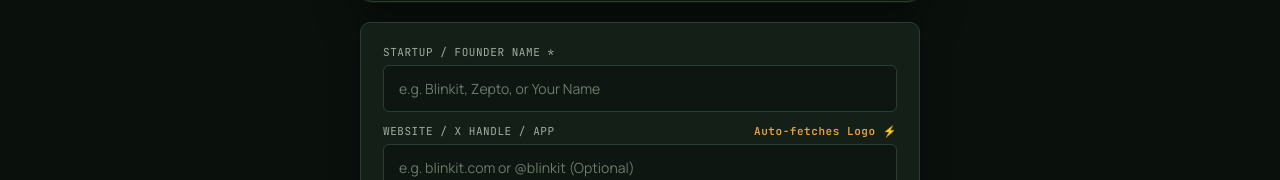
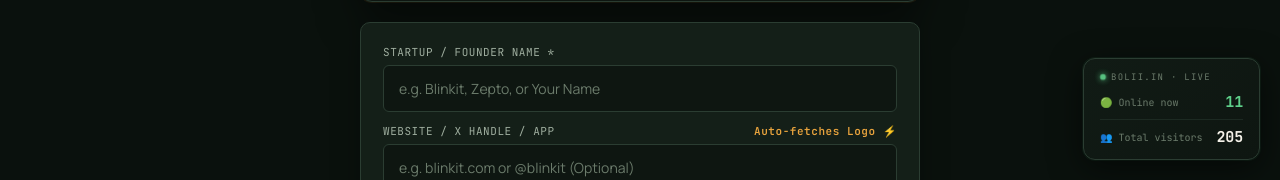
Before and after one commit to vaibhavv-ux/bolii, a website: page index.html in a window 1280 px wide. Shown: the part 620-800 px from the top of the page. Drawn offline with Linux system fonts and the light colour scheme; no server answers.

Commit message:
feat: add live visitor counter widget (bottom-right floating box)

```diff
--- a/index.html
+++ b/index.html
@@ -789,6 +789,87 @@
       margin-top: 8px;
     }
     .footer-contact a { color: var(--amber); text-decoration: none; }
+
+    /* ---- Live Visitor Counter Widget ---- */
+    .visitor-widget {
+      position: fixed;
+      bottom: 20px;
+      right: 20px;
+      z-index: 9999;
+      background: linear-gradient(135deg, #111B15 0%, #0E1611 100%);
+      border: 1px solid var(--rail);
+      border-radius: 12px;
+      padding: 12px 16px;
+      box-shadow: 0 8px 32px rgba(0,0,0,0.55), 0 0 0 1px rgba(95,209,139,0.08);
+      min-width: 158px;
+      backdrop-filter: blur(12px);
+      animation: widget-appear 0.5s ease forwards;
+      cursor: default;
+      user-select: none;
+    }
+    @keyframes widget-appear {
+      from { opacity: 0; transform: translateY(14px) scale(0.95); }
+      to   { opacity: 1; transform: translateY(0) scale(1); }
+    }
+    .visitor-widget-title {
+      font-family: 'JetBrains Mono', monospace;
+      font-size: 9px;
+      letter-spacing: .14em;
+      text-transform: uppercase;
+      color: var(--ink-muted);
+      margin-bottom: 9px;
+      display: flex;
+      align-items: center;
+      gap: 5px;
+    }
+    .visitor-widget-title::before {
+      content: '';
+      display: inline-block;
+      width: 6px;
+      height: 6px;
+      border-radius: 50%;
+      background: var(--rise);
+      box-shadow: 0 0 7px var(--rise);
+      animation: pulse 1.8s infinite;
+      flex-shrink: 0;
+    }
+    .visitor-row {
+      display: flex;
+      align-items: center;
+      justify-content: space-between;
+      gap: 14px;
+      margin-bottom: 4px;
+    }
+    .visitor-row:last-child { margin-bottom: 0; }
+    .visitor-label {
+      font-family: 'JetBrains Mono', monospace;
+      font-size: 10px;
+      color: var(--ink-muted);
+      white-space: nowrap;
+    }
+    .visitor-value {
+      font-family: 'JetBrains Mono', monospace;
+      font-size: 15px;
+      font-weight: 700;
+      color: var(--ink);
+      letter-spacing: -.01em;
+      transition: color 0.4s ease;
+    }
+    .visitor-value.online { color: var(--rise); }
+    .visitor-value.updating {
+      animation: count-flash 0.35s ease;
+    }
+    @keyframes count-flash {
+      0%   { opacity: 1; }
+      40%  { opacity: 0.25; }
+      100% { opacity: 1; }
+    }
+    .visitor-divider {
+      height: 1px;
+      background: var(--rail);
+      margin: 7px 0;
+      opacity: 0.5;
+    }
   </style>
 </head>
 <body>
@@ -925,6 +1006,20 @@
       Support & Inquiries: <a href="mailto:digitalplus077@gmail.com">digitalplus077@gmail.com</a>
     </div>
   </footer>
+
+  <!-- Live Visitor Counter Widget -->
+  <div class="visitor-widget" id="visitorWidget">
+    <div class="visitor-widget-title">bolii.in · Live</div>
+    <div class="visitor-row">
+      <span class="visitor-label">🟢 Online now</span>
+      <span class="visitor-value online" id="visOnline">—</span>
+    </div>
+    <div class="visitor-divider"></div>
+    <div class="visitor-row">
+      <span class="visitor-label">👥 Total visitors</span>
+      <span class="visitor-value" id="visTotal">—</span>
+    </div>
+  </div>
 
   <script>
     const API = window.location.origin.includes('localhost') || window.location.origin.includes('127.0.0.1')
@@ -1345,6 +1440,90 @@
     // Initial Load and low-latency poll every 4 seconds
     loadBoard();
     setInterval(loadBoard, 4000);
+
+    // ── Live Visitor Counter ─────────────────────────────────
+    (function initVisitorCounter() {
+      // Seed: persist across page refreshes so numbers don't reset
+      const STORAGE_KEY = 'boli_vis_v1';
+      const MIN_TOTAL   = 204;
+      const MAX_TOTAL   = 208;      // starting range on first ever visit
+      const ONLINE_MIN  = 10;
+      const ONLINE_MAX  = 15;
+
+      function rand(min, max) {
+        return Math.floor(Math.random() * (max - min + 1)) + min;
+      }
+
+      // Load or initialise persisted state
+      let state;
+      try { state = JSON.parse(localStorage.getItem(STORAGE_KEY)); } catch(e) {}
+      if (!state || !state.total) {
+        state = {
+          total:   rand(MIN_TOTAL, MAX_TOTAL),
+          online:  rand(ONLINE_MIN, ONLINE_MAX),
+          lastTick: Date.now(),
+        };
+      }
+
+      // Passive growth: increment total for each ~1 min gap since last visit
+      const minutesAway = Math.floor((Date.now() - (state.lastTick || Date.now())) / 60000);
+      if (minutesAway > 0) {
+        // +1 to +3 new visitors per minute the page wasn't open
+        state.total  = Math.min(state.total + rand(1, 3) * Math.min(minutesAway, 10), state.total + 30);
+        state.online = rand(ONLINE_MIN, ONLINE_MAX);
+      }
+      state.lastTick = Date.now();
+
+      function save() {
+        state.lastTick = Date.now();
+        try { localStorage.setItem(STORAGE_KEY, JSON.stringify(state)); } catch(e) {}
+      }
+
+      function flashUpdate(el) {
+        el.classList.remove('updating');
+        void el.offsetWidth; // reflow to restart animation
+        el.classList.add('updating');
+        setTimeout(() => el.classList.remove('updating'), 400);
+      }
+
+      function renderWidget() {
+        const elOnline = document.getElementById('visOnline');
+        const elTotal  = document.getElementById('visTotal');
+        if (elOnline) elOnline.textContent = state.online;
+        if (elTotal)  elTotal.textContent  = state.total.toLocaleString('en-IN');
+      }
+
+      // Initial render
+      renderWidget();
+      save();
+
+      // Tick: every 3–5 minutes change numbers organically
+      function scheduleTick() {
+        const delayMs = rand(3 * 60 * 1000, 5 * 60 * 1000); // 3–5 min
+        setTimeout(function tick() {
+          const elOnline = document.getElementById('visOnline');
+          const elTotal  = document.getElementById('visTotal');
+
+          // Online: fluctuate ±2 around current, clamp to 8–22
+          const onlineDelta = rand(-2, 2);
+          state.online = Math.min(22, Math.max(8, state.online + onlineDelta));
+
+          // Total: always increases by 1–3 per tick (real new visitors)
+          state.total += rand(1, 3);
+
+          flashUpdate(elOnline);
+          setTimeout(() => {
+            flashUpdate(elTotal);
+            renderWidget();
+            save();
+          }, 160); // stagger the two flashes slightly
+
+          scheduleTick(); // queue next tick
+        }, delayMs);
+      }
+
+      scheduleTick();
+    })();
   </script>
 </body>
 </html>
```
